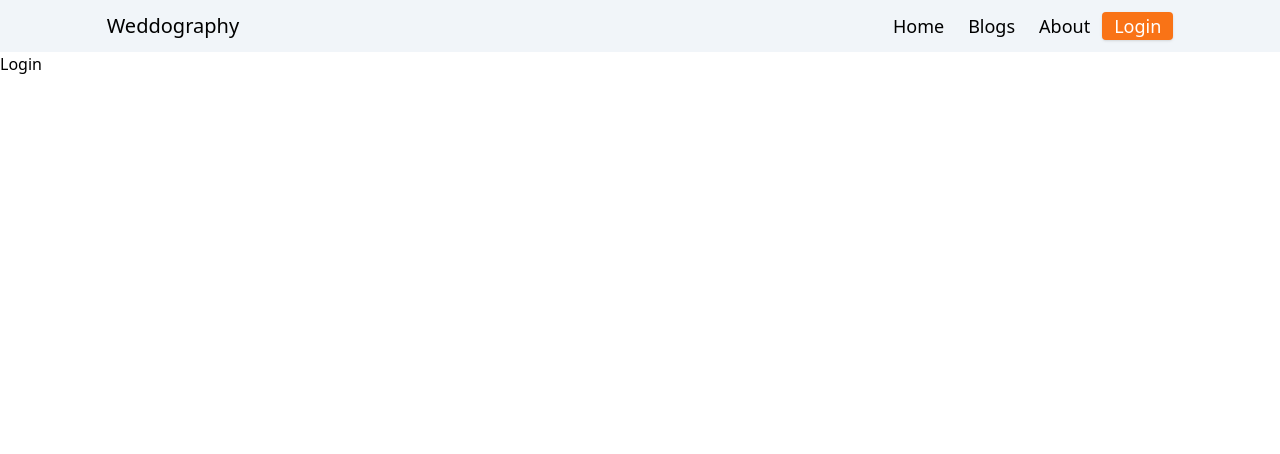
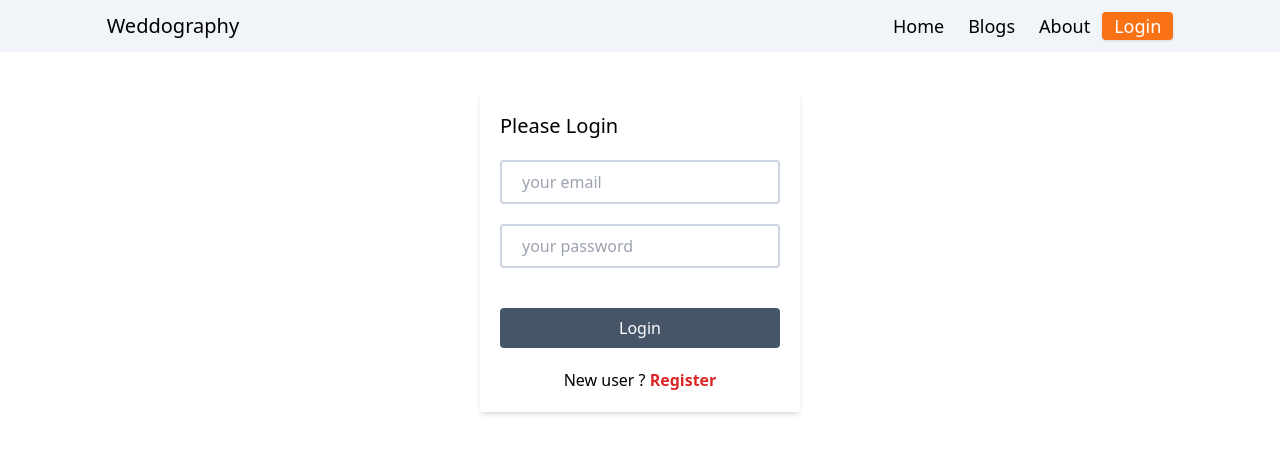
Before and after one commit to irazramin/Weddography, a React (Create React App) app: page /login in a window 1280 px wide. Shown: the top 454 px of the page. Built offline with nearby package versions, Linux system fonts and the light colour scheme; no server answers.

Commit message:
login page added

```diff
--- a/src/components/Login/Login.js
+++ b/src/components/Login/Login.js
@@ -1,9 +1,69 @@
-import React from 'react'
-
+import React, { useState } from 'react';
+import { useAuthState, useSignInWithEmailAndPassword } from 'react-firebase-hooks/auth';
+import { useLocation, useNavigate } from 'react-router-dom';
+import auth from '../../firebase.init';
 const Login = () => {
+  const [email, setEmail] = useState('');
+  const [password, setPassword] = useState('');
+  const [signInWithEmailAndPassword, loading, error] =
+    useSignInWithEmailAndPassword(auth);
+  const [user] = useAuthState(auth);
+  const location = useLocation();
+  const navigate = useNavigate();
+  const from = location.state?.from?.pathname || '/';
+  if (user) {
+    navigate(from, { replace: true });
+  }
+  const handleRegistrationSubmit = (e) => {
+    e.preventDefault();
+    signInWithEmailAndPassword(email, password);
+  };
+  const handleEmailInput = (e) => {
+    setEmail(e.target.value);
+  };
+  const handlePasswordInput = (e) => {
+    setPassword(e.target.value);
+  };
+  const handleRegister = () => {
+    navigate('/registration');
+  };
   return (
-    <div>Login</div>
-  )
+    <div className='w-1/2 mx-auto mt-10 h-screen my-auto'>
+      <div className=' w-1/2  mx-auto shadow-md p-5'>
+        <h4 className='text-xl font-medium'>Please Login</h4>
+        <form onSubmit={handleRegistrationSubmit} className='mt-5'>
+          <div>
+            <input
+              onBlur={handleEmailInput}
+              className='border-2 border-slate-300 w-full px-5 py-2 rounded m-auto'
+              type='email'
+              placeholder='your email'
+            />
+          </div>
+          <div>
+            <input
+              onBlur={handlePasswordInput}
+              className='border-2 border-slate-300 px-5 py-2 rounded w-full mt-5 '
+              type='password'
+              placeholder='your password'
+            />
+          </div>
+          <button className='w-full bg-slate-600 text-white py-2 mt-10 rounded'>
+            Login
+          </button>
+          <p className='text-center mt-5 w-full'>
+            New user ?{' '}
+            <button
+              onClick={handleRegister}
+              className='text-red-600 font-semibold'
+            >
+              Register
+            </button>
+          </p>
+        </form>
+      </div>
+    </div>
+  );
 }
 
 export default Login
--- a/src/firebase.init.js
+++ b/src/firebase.init.js
@@ -1,6 +1,6 @@
 // Import the functions you need from the SDKs you need
 import { initializeApp } from 'firebase/app';
-import getAuth from 'firebase/auth'
+import { getAuth } from 'firebase/auth';
 // TODO: Add SDKs for Firebase products that you want to use
 // https://firebase.google.com/docs/web/setup#available-libraries
 
```
